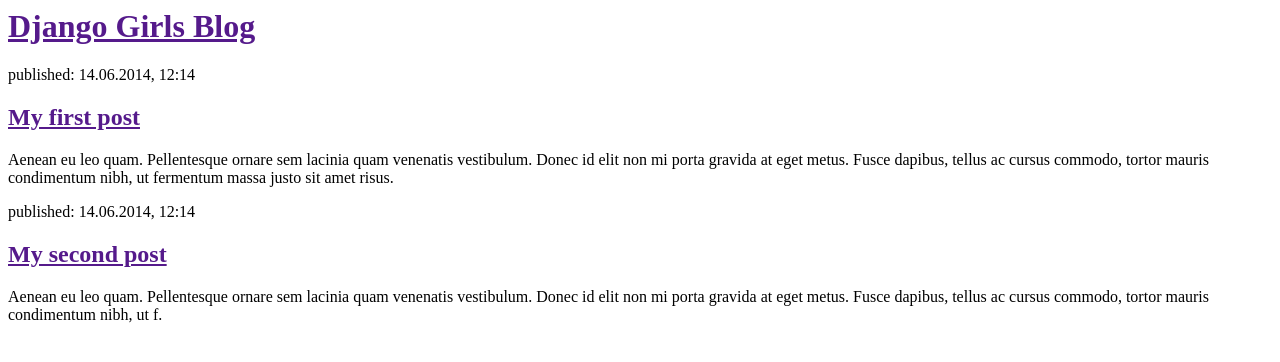
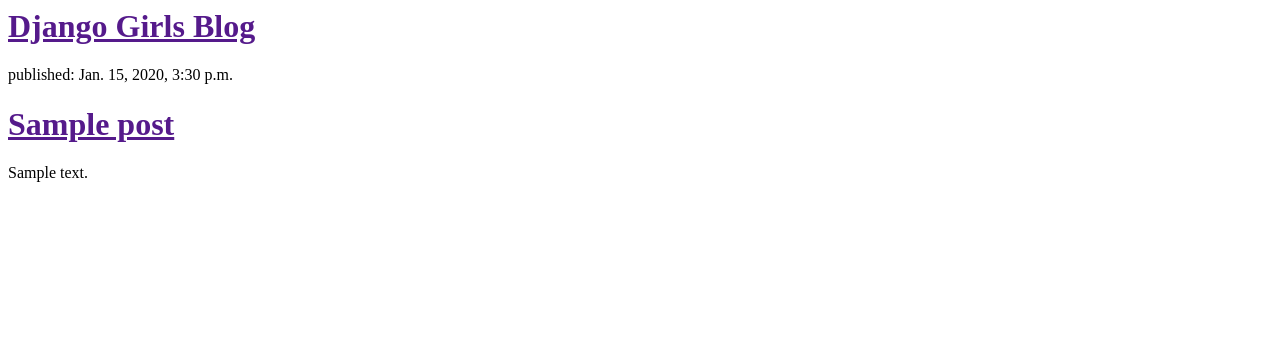
Before and after one commit to spacedisk/spacediskremote, a Django app: template blogapp/templates/blogapp/post_list.html in a window 1280 px wide. Shown: the top 362 px of the page. Run offline with Django 3.2, Linux system fonts and the light colour scheme; the template is opened without the code that fills it: values that come from a table or form of the project are taken from there, others are empty; tables that the repository leaves empty hold one stand-in row (values such as "Sample post").

Commit message:
Modified templates to display posts from database.

```diff
--- a/blogapp/templates/blogapp/post_list.html
+++ b/blogapp/templates/blogapp/post_list.html
@@ -2,21 +2,22 @@
     <head>
         <title>Django Girls blog</title>
     </head>
+
     <body>
         <div>
             <h1><a href="">Django Girls Blog</a></h1>
         </div>
 
-        <div>
-            <p>published: 14.06.2014, 12:14</p>
-            <h2><a href="">My first post</a></h2>
-            <p>Aenean eu leo quam. Pellentesque ornare sem lacinia quam venenatis vestibulum. Donec id elit non mi porta gravida at eget metus. Fusce dapibus, tellus ac cursus commodo, tortor mauris condimentum nibh, ut fermentum massa justo sit amet risus.</p>
-        </div>
 
-        <div>
-            <p>published: 14.06.2014, 12:14</p>
-            <h2><a href="">My second post</a></h2>
-            <p>Aenean eu leo quam. Pellentesque ornare sem lacinia quam venenatis vestibulum. Donec id elit non mi porta gravida at eget metus. Fusce dapibus, tellus ac cursus commodo, tortor mauris condimentum nibh, ut f.</p>
-        </div>
+        {% for post in posts %}
+          <div>
+           <p>published: {{ post.published_date }}</p>
+           <h1><a href="">{{ post.title }}</a></h1>
+           <p>{{ post.text|linebreaks }}</p>
+          </div>
+        {% endfor %}
+
+
+
     </body>
 </html>
```
Also changed, not shown: blogapp/views.py (+14 -1 lines).
